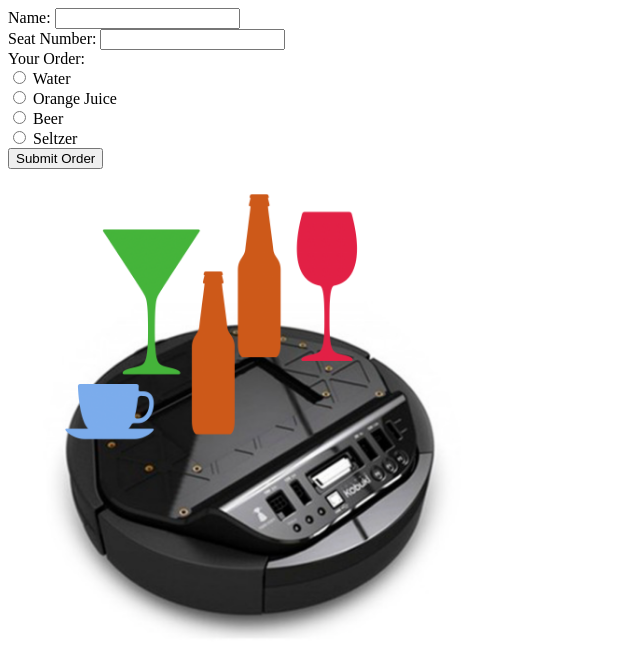
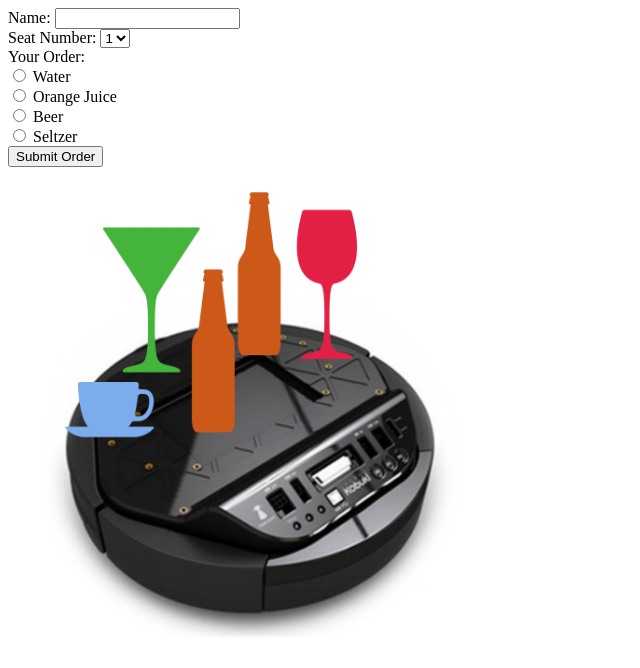
Before and after one commit to sa-patel/249-Soda_HALL, a Flask app: page / in a window 1280 px wide. Shown: the top 668 px of the page, without its empty margins (0-640 px from the left). Run offline with Flask 2, Linux system fonts and the light colour scheme.

Commit message:
Fix webpage a bit

```diff
--- a/pi/templates/home.html
+++ b/pi/templates/home.html
@@ -25,17 +25,27 @@ function placeOrder(){
         <input type="text" id="name" name="name"/>
         <br>
         <label for="tableNum">Seat Number:</label>
-        <input type="text" id="tableNum" name="tableNum"/>
+        <!-- <input type="text" id="tableNum" name="tableNum"/> -->
+        <select name="tableNum" id="tableNum">
+            <option value="1">1</option>
+            <option value="2">2</option>
+            <option value="3">3</option>
+            <option value="4">4</option>
+            <option value="5">5</option>
+            <option value="6">6</option>
+            <option value="7">7</option>
+            <option value="8">8</option>
+        </select>
         <br>
         <label for="order">Your Order:</label><br>
         <input type="radio" id="Water" name="drink" value="Water">
         <label for="Water">Water</label><br>
         <input type="radio" id="Orange Juice" name="drink" value="Orange Juice">
         <label for="Orange Juice">Orange Juice</label><br>
-        <input type="radio" id="Beer" name="drink" value="Beer">
+        <input type="radio" id="beer" name="drink" value="Beer">
         <label for="beer">Beer</label><br>
-        <input type="radio" name="drink" value="Seltzer">
-        <label for="beer">Seltzer</label><br>
+        <input type="radio"id="seltzer" name="drink" value="Seltzer">
+        <label for="seltzer">Seltzer</label><br>
         <button onclick="placeOrder()">Submit Order</button>
     </div>
     <img src="/static/kobuki_drinks.png" alt="kobuki" width="500"
```
